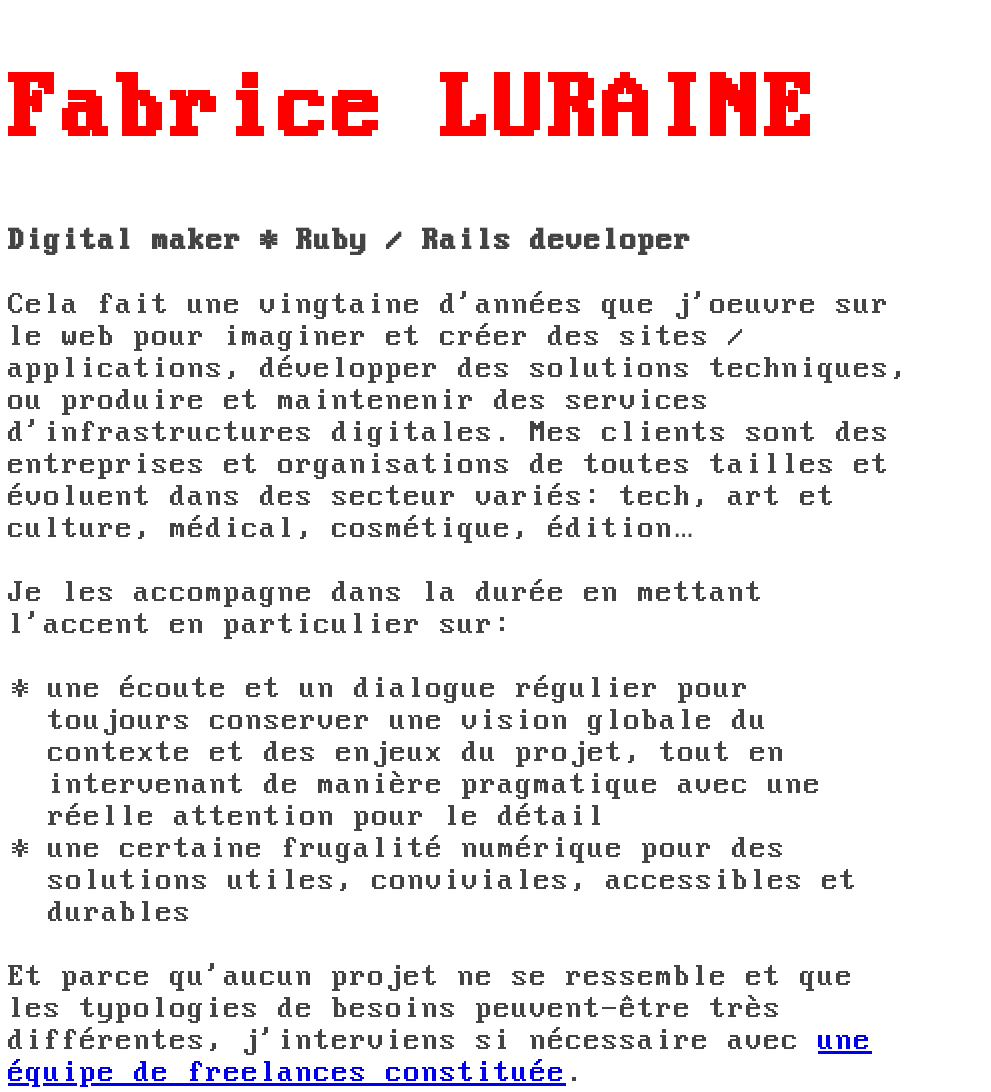
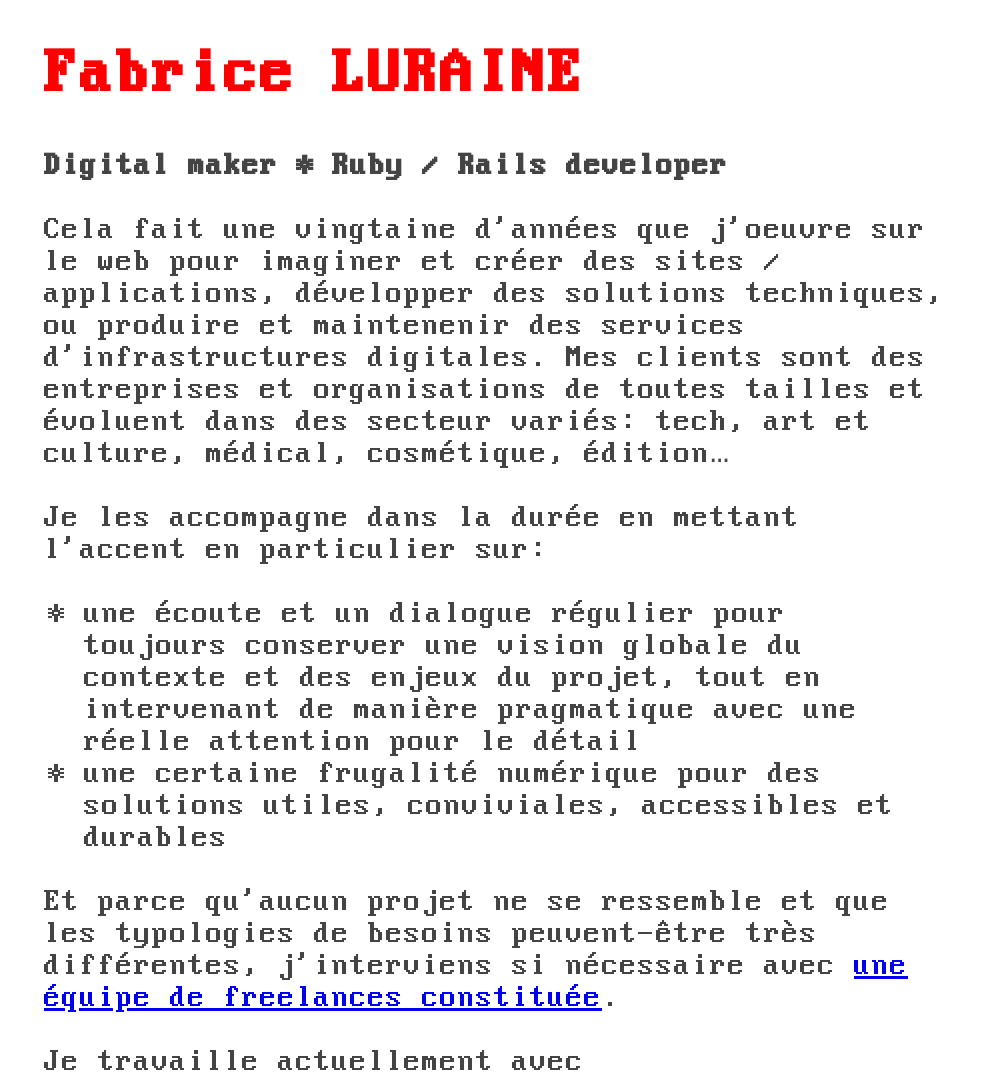
Before and after one commit to pixology-fr/pixology-fr.github.io, a plain HTML site: page index.html in a window 1280 px wide. Shown: the top 1092 px of the page, without its empty margins (0-991 px from the left). Drawn offline with Linux system fonts and the light colour scheme.

Commit message:
New homapge (WIP)

```diff
--- a/index.html
+++ b/index.html
@@ -83,9 +83,10 @@
     .text {
       font-size: 2em;
       max-width: 50ch;
+      padding-left: 2ch;
     }
     .text h1 {
-      font-size: 3em;
+      font-size: 2em;
       color: red;
     }
     .text li {
```
